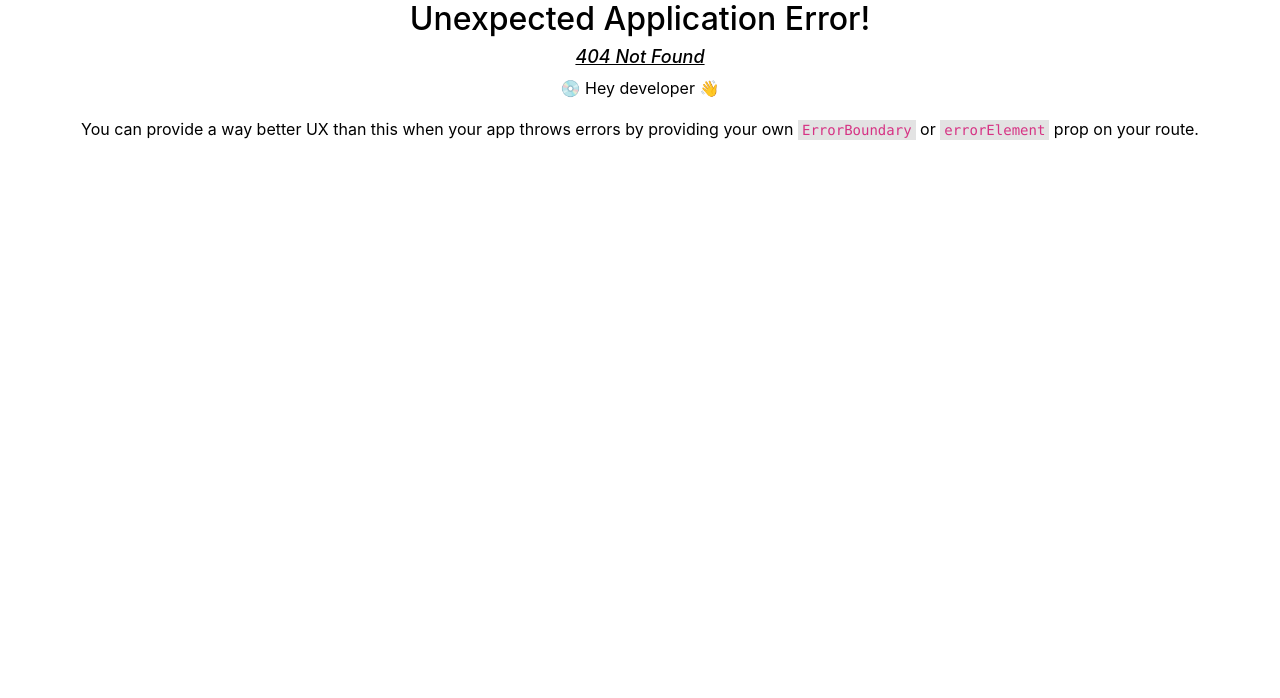
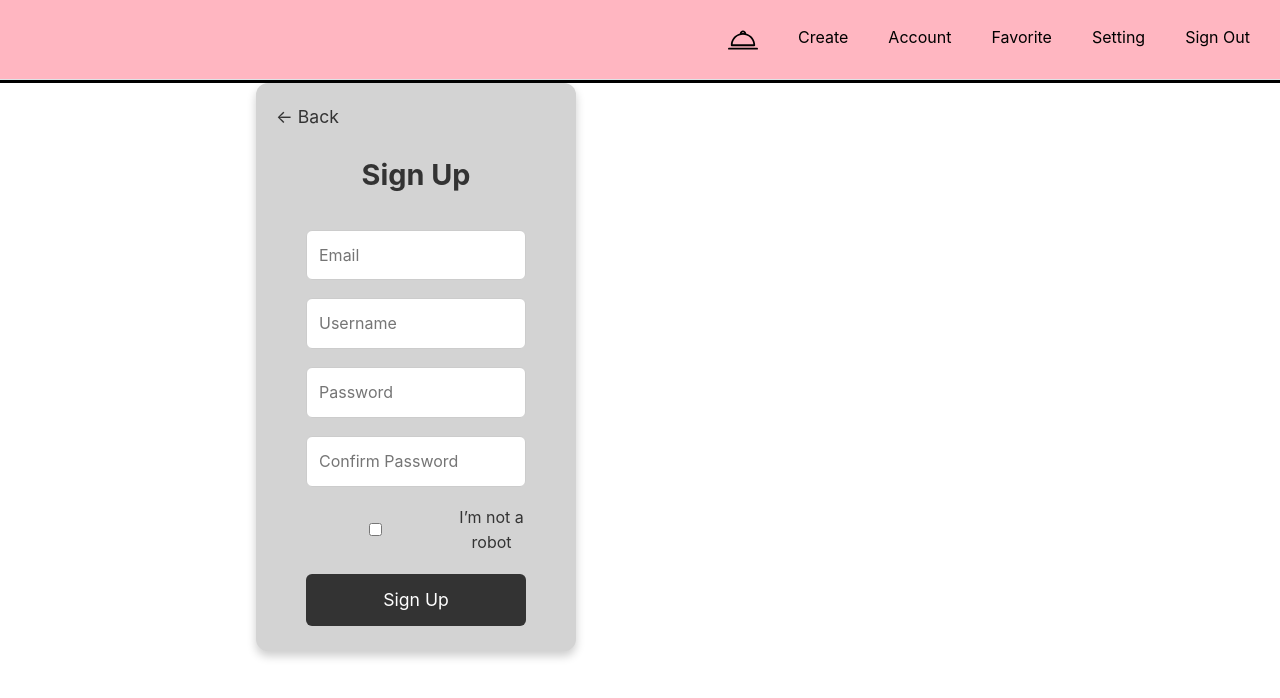
Before and after one commit to nguyenjh/CSE-110-Group-11, a React (Vite) app in the folder my-app/client/: page /signup in a window 1280 px wide. Before the commit this address had no page. Shown: the top 698 px of the page. Built offline with nearby package versions, Linux system fonts and the light colour scheme.

Commit message:
endpoints created for signup and login

```diff
--- a/my-app/client/src/css/LoginPage.css
+++ b/my-app/client/src/css/LoginPage.css
@@ -1,12 +1,12 @@
 /* General reset */
-* {
+/* * {
     margin: 0;
     padding: 0;
     box-sizing: border-box;
-}
+} */
 
 /* Page background */
-body {
+/* body {
     display: flex;
     justify-content: center;
     align-items: center;
@@ -14,7 +14,7 @@
     background-color: #f0f0f0;
     font-family: Arial, sans-serif;
     font-size: 18px; /* Larger base font size */
-}
+/* } */
 
 /* Login container */
 .login-container {
--- a/my-app/client/src/css/SignUp.css
+++ b/my-app/client/src/css/SignUp.css
@@ -1,20 +1,20 @@
 /* General reset */
-* {
+/* * {
     margin: 0;
     padding: 0;
     box-sizing: border-box;
-}
+} */
 
 /* Page background */
-body {
+/* body {
     display: flex;
     justify-content: center;
     align-items: center;
     height: 100vh;
     background-color: #f0f0f0;
     font-family: Arial, sans-serif;
-    font-size: 18px; /* Increased base font size */
-}
+    font-size: 18px;
+} */
 
 /* Sign-up container */
 .signup-container {
```
Also changed, not shown: my-app/client/src/main.tsx (+22 -0 lines).
